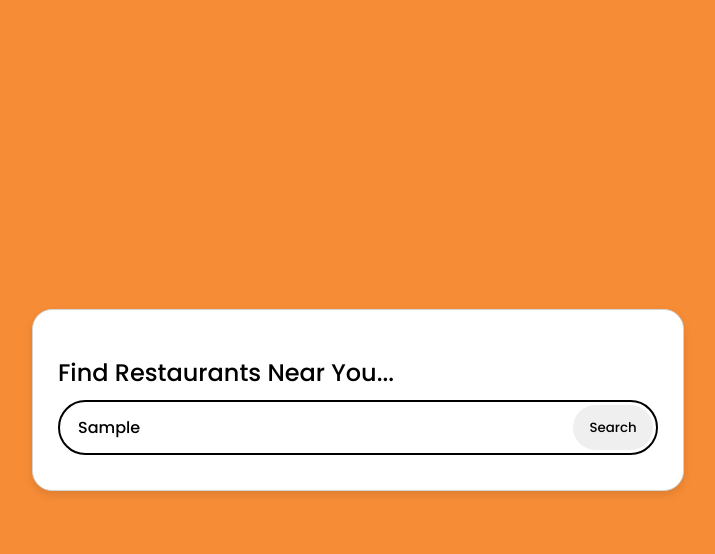
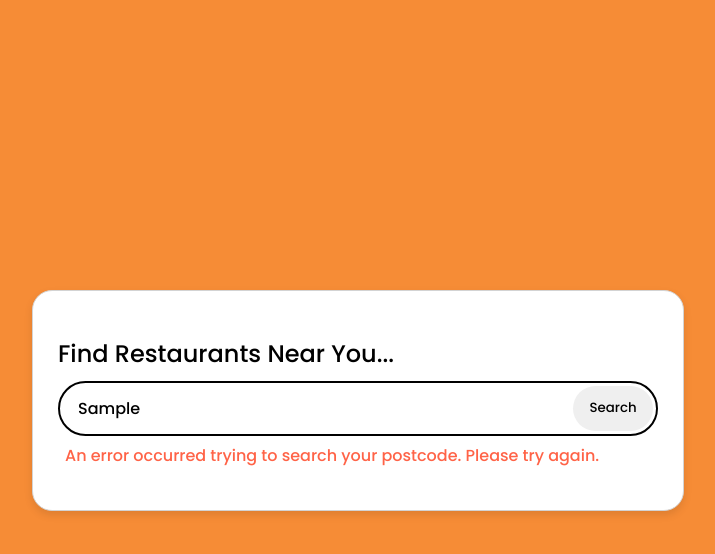
Before and after one commit to zainabch123/justeat-tha, a React (Vite) app in the folder frontend/: page / in a window 1280 px wide. Both pictures are taken after typing "Sample" into the empty fields and a click on the button "Search". Shown: the top 554 px of the page, without its empty margins (282-997 px from the left). Built offline with nearby package versions, Linux system fonts and the light colour scheme.

Commit message:
added searchQuery functionality

```diff
--- a/frontend/src/App.css
+++ b/frontend/src/App.css
@@ -195,61 +195,7 @@ input:focus {
   font-size: 0.8rem;
 }
 
-.location-input-page {
-  height: 100vh;
-  display: flex;
-  justify-content: center;
-  align-items: center;
-  padding: 1rem;
-  background-color: #f68c36;
-}
 
-.location-input-card {
-  display: grid;
-  grid-template-columns: minmax(300px, 600px);
-  border: 1px solid lightgray;
-  padding: 35px 25px;
-  border-radius: 20px;
-  box-shadow: 0 4px 8px rgba(0, 0, 0, 0.1);
-  background-color: white;
-}
-
-.location-input-wrapper {
-  width: 100%;
-  max-width: 650px;
-  padding: 3px;
-  display: grid;
-  grid-template-columns: 1fr 80px;
-  border: 2px solid black;
-  border-radius: 30px;
-}
-
-.location-input-card h2 {
-  padding: 10px 0px;
-}
-
-#location-input {
-  width: 100%;
-  height: 45px;
-  font-size: 100%;
-  padding: 15px;
-  border: none;
-  border-radius: 30px;
-}
-
-#location-input {
-  width: 100%;
-}
-
-#location-input-button {
-  border-radius: 25px;
-  border: none;
-}
-
-#location-input-button:hover {
-  background-color: #f68c36;
-  color: white;
-}
 
 @font-face {
   font-family: "Poppins";
--- a/frontend/src/App.jsx
+++ b/frontend/src/App.jsx
@@ -1,6 +1,6 @@
 import { Routes, Route } from "react-router-dom";
-import LocationInputPage from "./pages/locationInputPage";
-import DashboardPage from "./pages/dashboardPage";
+import LocationInput from "./pages/locationInput/locationInput";
+import Dashboard from "./pages/dashboard/dashboard";
 
 import { useEffect, useState } from "react";
 import foodImg from "./assets/foodImg.jpg";
@@ -8,13 +8,30 @@ import SearchIcon from "./assets/searchIcon";
 import StarIcon from "./assets/starIcon";
 import "./App.css";
 
+
+
 const PORT = import.meta.env.VITE_PORT;
 
 const App = () => {
+  const [restaurants, setRestaurants] = useState([]);
+
+
   return (
     <Routes>
-      <Route path="/" element={<LocationInputPage />}></Route>
-      <Route path="dashboard" element={<DashboardPage />}></Route>
+      <Route
+        path="/"
+        element={
+          <LocationInput
+            restaurants={restaurants}
+            setRestaurants={setRestaurants}
+            port={PORT}
+          />
+        }
+      ></Route>
+      <Route
+        path="dashboard"
+        element={<Dashboard restaurants={restaurants} port={PORT} />}
+      ></Route>
     </Routes>
   );
 };
--- a/frontend/src/assets/searchIcon.jsx
+++ b/frontend/src/assets/searchIcon.jsx
@@ -1,7 +1,6 @@
 const SearchIcon = () => {
     return (
       <svg
-        xmlns="http://www.w3.org/2000/svg"
         viewBox="0 0 30 30"
         width="25px"
         height="25px"
--- a/frontend/src/assets/starIcon.jsx
+++ b/frontend/src/assets/starIcon.jsx
@@ -1,14 +1,11 @@
 const StarIcon = () => {
     return (
       <svg
-        xmlns="http://www.w3.org/2000/svg"
-        xmlns:xlink="http://www.w3.org/1999/xlink"
         height="15px"
         width="15px"
         version="1.1"
         id="Capa_1"
         viewBox="0 0 47.94 47.94"
-        xml:space="preserve"
       >
         <path
           d="M26.285,2.486l5.407,10.956c0.376,0.762,1.103,1.29,1.944,1.412l12.091,1.757  c2.118,0.308,2.963,2.91,1.431,4.403l-8.749,8.528c-0.608,0.593-0.886,1.448-0.742,2.285l2.065,12.042  c0.362,2.109-1.852,3.717-3.746,2.722l-10.814-5.685c-0.752-0.395-1.651-0.395-2.403,0l-10.814,5.685  c-1.894,0.996-4.108-0.613-3.746-2.722l2.065-12.042c0.144-0.837-0.134-1.692-0.742-2.285l-8.749-8.528  c-1.532-1.494-0.687-4.096,1.431-4.403l12.091-1.757c0.841-0.122,1.568-0.65,1.944-1.412l5.407-10.956  C22.602,0.567,25.338,0.567,26.285,2.486z"
--- a/frontend/src/pages/dashboardPage.jsx
+++ b/frontend/src/pages/dashboard/dashboard.jsx
@@ -1,28 +1,26 @@
 import { useEffect, useState } from "react";
-import foodImg from "../assets/foodImg.jpg";
-import SearchIcon from "../assets/searchIcon";
-import StarIcon from "../assets/starIcon";
+import foodImg from "../../assets/foodImg.jpg";
+import SearchIcon from "../../assets/searchIcon";
+import StarIcon from "../../assets/starIcon";
+import "./dashboard.css"
 
 const PORT = import.meta.env.VITE_PORT;
 
+const DashboardPage = ({ restaurants, port }) => {
+  // useEffect(() => {
+  //   const fetchData = async () => {
+  //     try {
+  //       const response = await fetch(`http://localhost:${PORT}/restaurants`);
 
-const DashboardPage = () => {
-  const [restaurants, setRestaurants] = useState([]);
+  //       const data = await response.json();
 
-  useEffect(() => {
-    const fetchData = async () => {
-      try {
-        const response = await fetch(`http://localhost:${PORT}/restaurants`);
-
-        const data = await response.json();
-
-        setRestaurants(data.data);
-      } catch (error) {
-        console.log(error);
-      }
-    };
-    fetchData();
-  }, []);
+  //       setRestaurants(data.data);
+  //     } catch (error) {
+  //       console.log(error);
+  //     }
+  //   };
+  //   fetchData();
+  // }, []);
 
   console.log(restaurants);
   return (
@@ -69,7 +67,7 @@ const DashboardPage = () => {
                 <div className="restaurant-card-info">
                   <div className="restaurant-title-section">
                     <h3 className="restaurant-title">
-                      {restaurant.name.split("- ")[0].trim()}
+                      {restaurant.name.split(/[-–,]/)[0].trim()}
                     </h3>
                     <div className="restaurant-rating-section">
                       <StarIcon />
--- /dev/null
+++ b/frontend/src/pages/locationInput/locationInput.css
@@ -0,0 +1,61 @@
+.location-input-page {
+  height: 100vh;
+  display: flex;
+  justify-content: center;
+  align-items: center;
+  padding: 1rem;
+  background-color: #f68c36;
+}
+
+.location-input-card {
+  display: grid;
+  grid-template-columns: minmax(300px, 600px);
+  border: 1px solid lightgray;
+  padding: 35px 25px;
+  border-radius: 20px;
+  box-shadow: 0 4px 8px rgba(0, 0, 0, 0.1);
+  background-color: white;
+}
+
+.location-input-wrapper {
+  width: 100%;
+  max-width: 650px;
+  padding: 3px;
+  display: grid;
+  grid-template-columns: 1fr 80px;
+  border: 2px solid black;
+  border-radius: 30px;
+}
+
+.location-input-card h2 {
+  padding: 10px 0px;
+}
+
+#location-input {
+  width: 100%;
+  height: 45px;
+  font-size: 100%;
+  padding: 15px;
+  border: none;
+  border-radius: 30px;
+}
+
+#location-input {
+  width: 100%;
+}
+
+#location-input-button {
+  border-radius: 25px;
+  border: none;
+  cursor: pointer;
+}
+
+#location-input-button:hover {
+  background-color: #f68c36;
+  color: white;
+}
+
+.error {
+  padding: 7px;
+  color: tomato;
+}
--- /dev/null
+++ b/frontend/src/pages/locationInput/locationInput.jsx
@@ -0,0 +1,66 @@
+import { useState } from "react";
+import { useNavigate } from "react-router-dom";
+import "./locationInput.css";
+
+const LocationInput = ({ restaurants, setRestaurants, port }) => {
+  const navigate = useNavigate();
+  const [locationInput, setLocationInput] = useState("");
+  const [error, setError] = useState(null);
+
+  const handleClick = async (event) => {
+    event.preventDefault();
+    if (!locationInput) return;
+
+    try {
+      const response = await fetch(
+        `http://localhost:${port}/restaurants?searchQuery=${locationInput}`
+      );
+      const data = await response.json();
+      console.log(data);
+      setRestaurants(data.data);
+
+      if (data.data) {
+        setLocationInput("");
+        navigate("/dashboard");
+      } else {
+        setError(data.error);
+      }
+    } catch (error) {
+      console.log(error);
+      setError("An error occurred trying to search your postcode. Please try again.");
+    }
+  };
+
+  function handleInput(event) {
+    setLocationInput(event.target.value);
+  }
+
+  console.log(locationInput);
+  return (
+    <div className="location-input-page">
+      <div className="location-input-card">
+        <h2>Find Restaurants Near You...</h2>
+        <div className="location-input-wrapper">
+          <input
+            type="text"
+            id="location-input"
+            name="location-input"
+            placeholder="e.g. EC4M 7RF"
+            value={locationInput || ""}
+            onChange={handleInput}
+          ></input>
+          <button
+            id="location-input-button"
+            type="button"
+            onClick={handleClick}
+          >
+            Search
+          </button>
+        </div>
+        {error && <p className="error">{error}</p>}
+      </div>
+    </div>
+  );
+};
+
+export default LocationInput;
--- a/frontend/src/pages/locationInputPage.jsx
+++ /dev/null
@@ -1,24 +0,0 @@
-import SearchIcon from "../assets/searchIcon";
-
-const LocationInputPage = () => {
-  return (
-    <main className="location-input-page">
-      <div className="location-input-card">
-        <h2>Find Restaurants Near You...</h2>
-        <div className="location-input-wrapper">
-          <input
-            type="text"
-            id="location-input"
-            name="location-input"
-            placeholder="e.g. EC4M 7RF"
-          ></input>
-          <button id="location-input-button" type="submit">
-            Search
-          </button>
-        </div>
-      </div>
-    </main>
-  );
-};
-
-export default LocationInputPage;
```
Also changed, not shown: frontend/src/pages/dashboard/dashboard.css (added), 2 other files (tests, documents, lock files or other folders).
